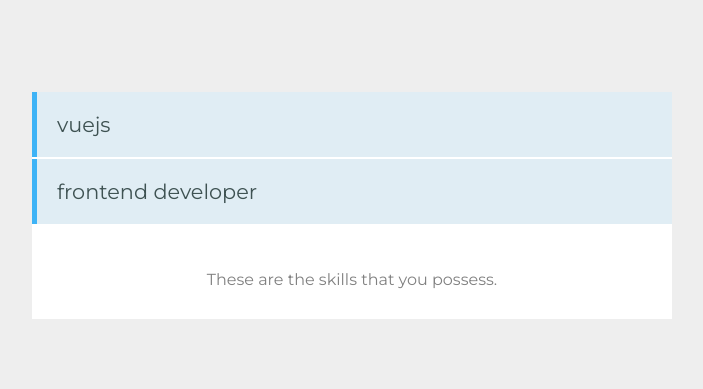
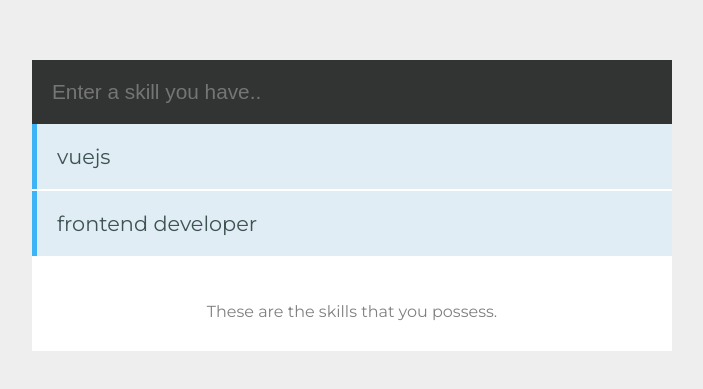
Before and after one commit to phogbinh/vue2-78tNYZUS-ps, a Vue app: page / in a window 1280 px wide. Shown: the part 187-576 px from the top of the page, without its empty margins (288-991 px from the left). Built offline with nearby package versions, Linux system fonts and the light colour scheme.

Commit message:
[master] Added lesson 4.1.

```diff
--- a/src/components/Skills.vue
+++ b/src/components/Skills.vue
@@ -1,6 +1,8 @@
 <template>
   <div class="hello">
     <div class='holder'>
+      <input type='text' placeholder='Enter a skill you have..' v-model='skill'>
+      {{ skill }}
       <ul>
         <li v-for='(data, index) in skills' :key='index'>{{ data['skill'] }}</li>
       </ul>
@@ -14,13 +16,11 @@ export default {
   name: 'Skills',
   data() {
     return {
+      'skill': '',
       'skills': [
         { 'skill': 'vuejs' },
         { 'skill': 'frontend developer' }
-      ],
-      'bgColor': 'yellow',
-      'bgWidth': '100%',
-      'bgHeight': '30px'
+      ]
     }
   }
 }
@@ -52,4 +52,12 @@ p {
 .container {
   box-shadow: 0px 0px 40px lightgray;
 }
+input {
+  width: calc(100% - 40px);
+  border: 0;
+  padding: 20px;
+  font-size: 1.3em;
+  background-color: #323333;
+  color: #687f7f;
+}
 </style>
```
